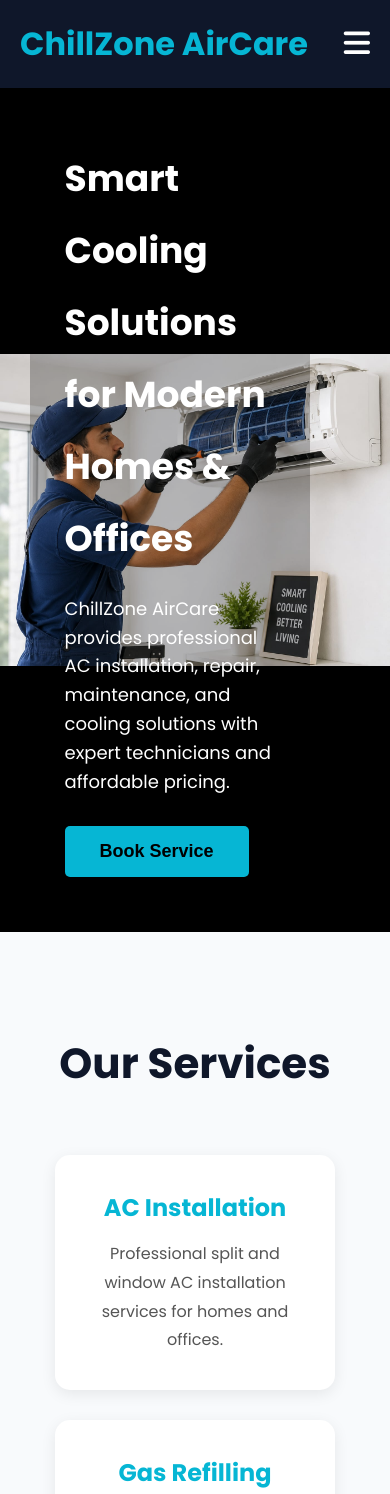
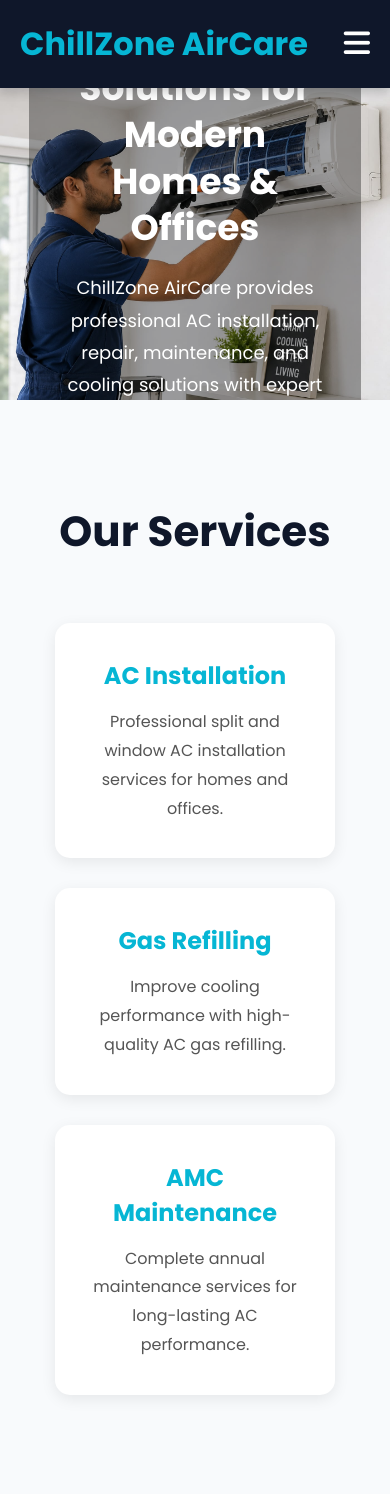
Before and after one commit to katariyasanju18/ChillZone_AirCare, a Flask app: page / in a window 390 px wide. Shown: the top 1494 px of the page. Run offline with Flask 3, Linux system fonts and the light colour scheme.

Commit message:
fixed hero

```diff
--- a/static/css/style.css
+++ b/static/css/style.css
@@ -100,70 +100,71 @@ body{
 
 /* Hero Section */
 
+/* Hero Section */
+
 .hero{
+
+    position:relative;
+
+    width:100%;
 
     height:100vh;
 
-    background-image:url('/static/images/ac_img.jpg');
-
-    background-size:cover;
-
-    background-position:center;
-
-    background-repeat:no-repeat;
+    overflow:hidden;
 
     display:flex;
 
-    justify-content:flex-end;
+    justify-content:center;
 
     align-items:center;
+}
 
-    text-align:left;
+/* Hero Image */
+
+.hero-image{
+
+    width:100%;
+
+    height:100%;
+
+    object-fit:cover;
+
+    display:block;
+}
+
+/* Hero Content */
+
+.hero-content{
+
+    position:absolute;
+
+    text-align:center;
+
+    background:rgba(0,0,0,0.35);
+
+    padding:40px;
+
+    border-radius:20px;
 
     color:white;
 
-    padding-right:60px;
-
-    position:relative;
-}
-
-.hero-content{
-
-    background:rgba(0,0,0,0.25);
-
-    padding:45px;
-
-    border-radius:18px;
-
-    max-width:650px;
+    max-width:700px;
 }
 
 .hero-content h1{
-    font-size:50px;
+
+    font-size:55px;
+
     margin-bottom:20px;
-    line-height:1.3;
 }
 
 .hero-content p{
-    font-size:22px;
-    margin-bottom:30px;
-    line-height:1.7;
-}
 
-.hero-content button{
-    padding:15px 35px;
-    border:none;
-    background:#06b6d4;
-    color:black;
-    font-size:18px;
-    border-radius:5px;
-    cursor:pointer;
-    font-weight:600;
-}
+    font-size:20px;
 
-.hero-content button:hover{
-    transform:scale(1.05);
-    opacity:0.9;
+    line-height:1.8;
+
+    margin-bottom:25px;
 }
 
 /* Services Section */
@@ -560,42 +561,38 @@ body{
 
 /* Mobile Hero Section Fix */
 
- .hero{
+.hero{
 
-        background-size:contain;
+    height:auto;
+}
 
-        background-position:center;
+.hero-image{
 
-        background-color:#000;
+    width:100%;
 
-        background-repeat:no-repeat;
+    height:auto;
 
-        height:100vh;
-    }
+    object-fit:contain;
+}
 
 .hero-content{
 
-    max-width:85%;
+    width:85%;
 
     padding:20px;
-
-    background:rgba(0,0,0,0.25);
-
-    border-radius:15px;
 }
 
 .hero-content h1{
 
-    font-size:38px;
+    font-size:28px;
 
-    line-height:2;
+    line-height:1.3;
 }
+
 
 .hero-content p{
 
     font-size:15px;
-
-    line-height:1.6;
 }
 
 /* Testimonials Mobile Fix */
--- a/templates/index.html
+++ b/templates/index.html
@@ -80,29 +80,29 @@
 
 <!-- Hero Section -->
 
-<section id="home" class="hero">
+<section class="hero">
+
+    <img src="{{ url_for('static', filename='images/ac_img.jpg') }}"
+         alt="AC Service"
+         class="hero-image">
 
     <div class="hero-content">
 
         <h1>
-            Smart Cooling Solutions
-            for Modern Homes & Offices
+            Smart Cooling Solutions for Modern Homes & Offices
         </h1>
 
         <p>
             ChillZone AirCare provides professional AC installation,
-            repair, maintenance, and cooling solutions with expert technicians
-            and affordable pricing.
+            repair, maintenance, and cooling solutions with expert
+            technicians and affordable pricing.
         </p>
 
-        <button>
-            Book Service
-        </button>
+        <button>Book Service</button>
 
     </div>
 
 </section>
-
 <!-- Services Section -->
 
 <section id="services" class="services reveal">
```
